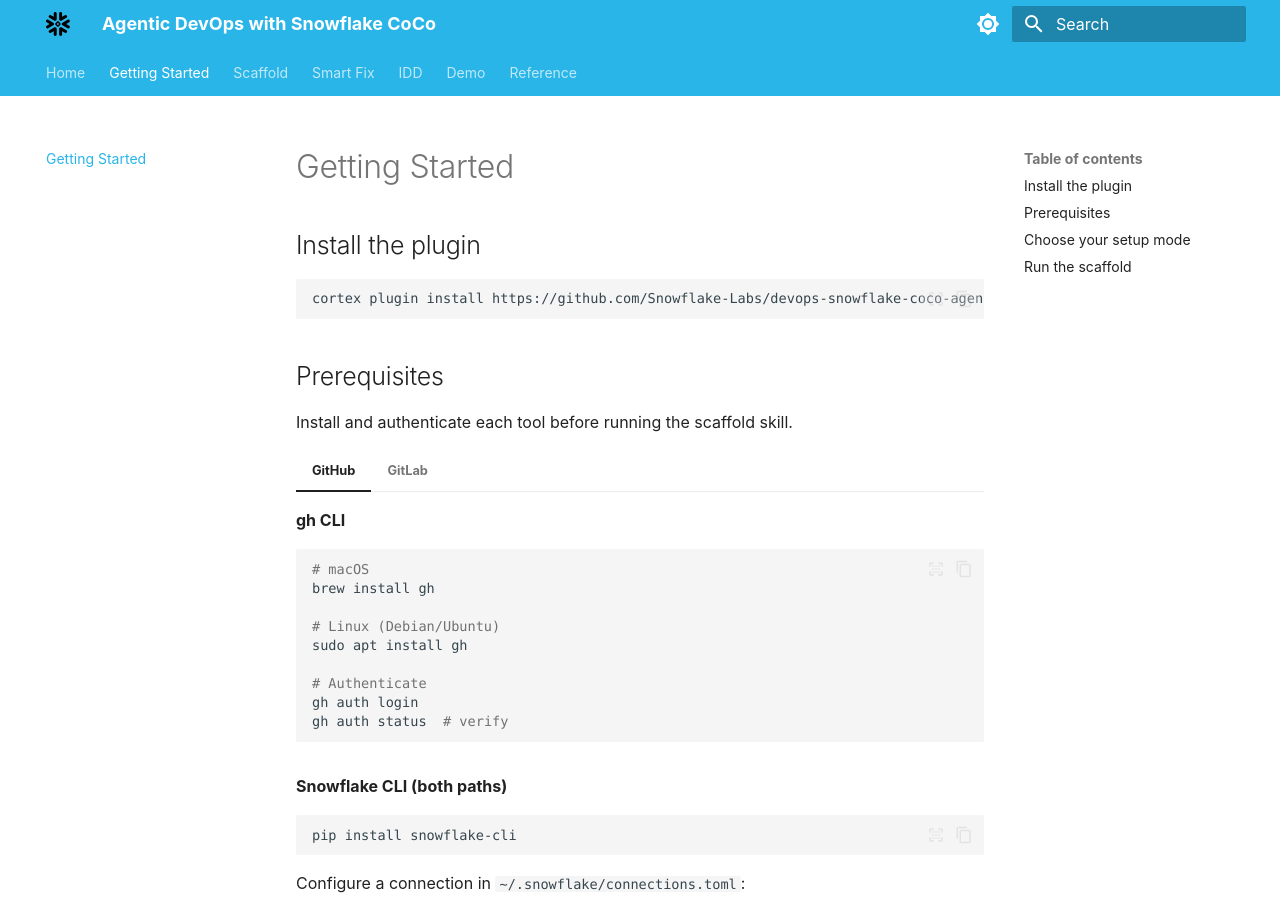
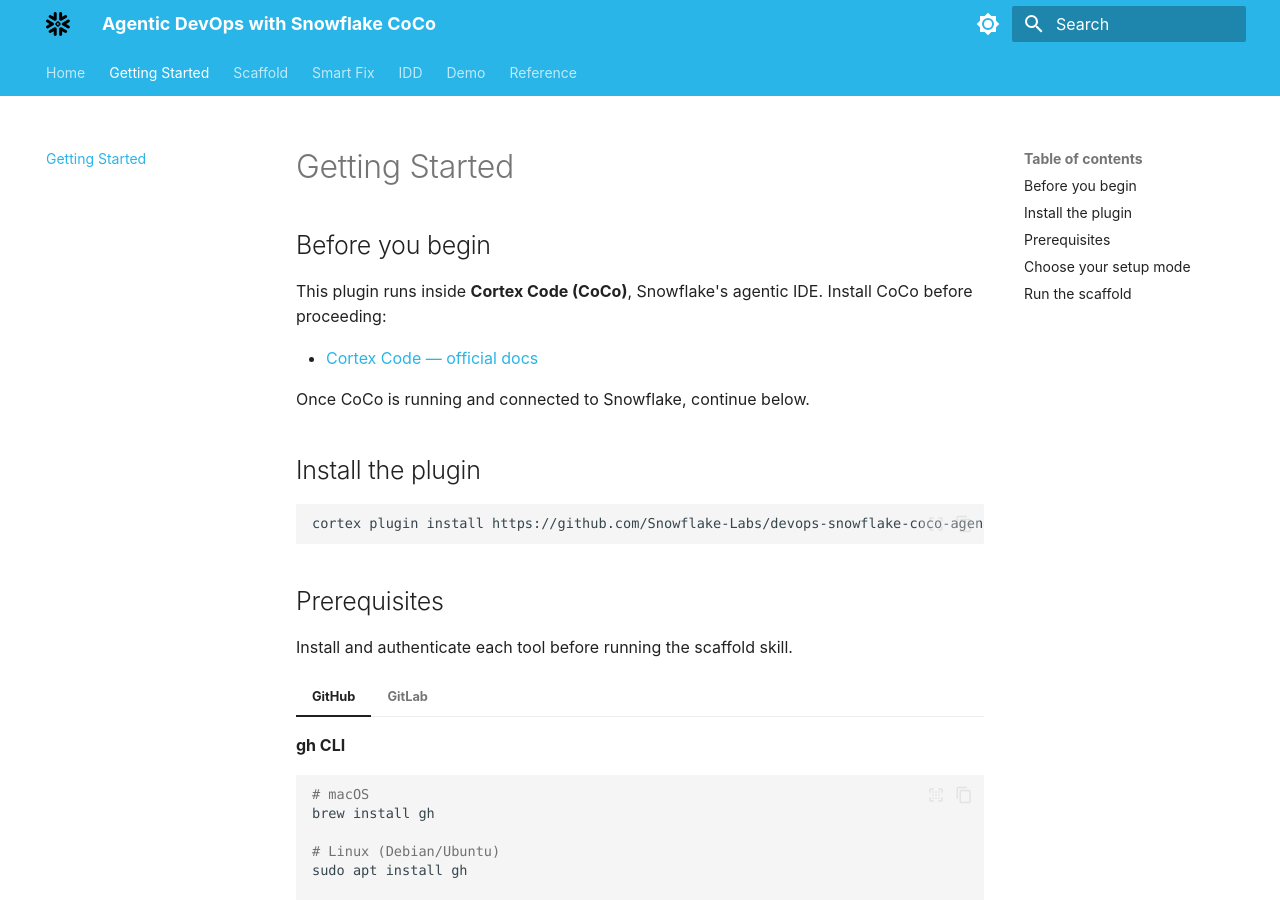
Before and after one commit to Snowflake-Labs/devops-snowflake-coco-agents, an MkDocs documentation site: the page built from docs/getting-started.md, in a window 1280 px wide and 900 px high. Built offline with MkDocs 1.6.1 and Material for MkDocs 9.7.7, drawn with Linux system fonts in a browser that asks for light colours.

Commit message:
docs(getting-started): add CoCo install prerequisite with official docs link
Getting Started assumed CoCo was already installed — adding a "Before you
begin" section that points to the official Cortex Code docs before the
plugin install step.

.... Generated with [Cortex Code](https://docs.snowflake.com/en/user-guide/cortex-code/cortex-code)

Co-Authored-By: Cortex Code <noreply@snowflake.com>

```diff
--- a/docs/getting-started.md
+++ b/docs/getting-started.md
@@ -1,4 +1,13 @@
 # Getting Started
+
+## Before you begin
+
+This plugin runs inside **Cortex Code (CoCo)**, Snowflake's agentic IDE.
+Install CoCo before proceeding:
+
+- [Cortex Code — official docs](https://docs.snowflake.com/en/user-guide/cortex-code/cortex-code)
+
+Once CoCo is running and connected to Snowflake, continue below.
 
 ## Install the plugin
 
```
